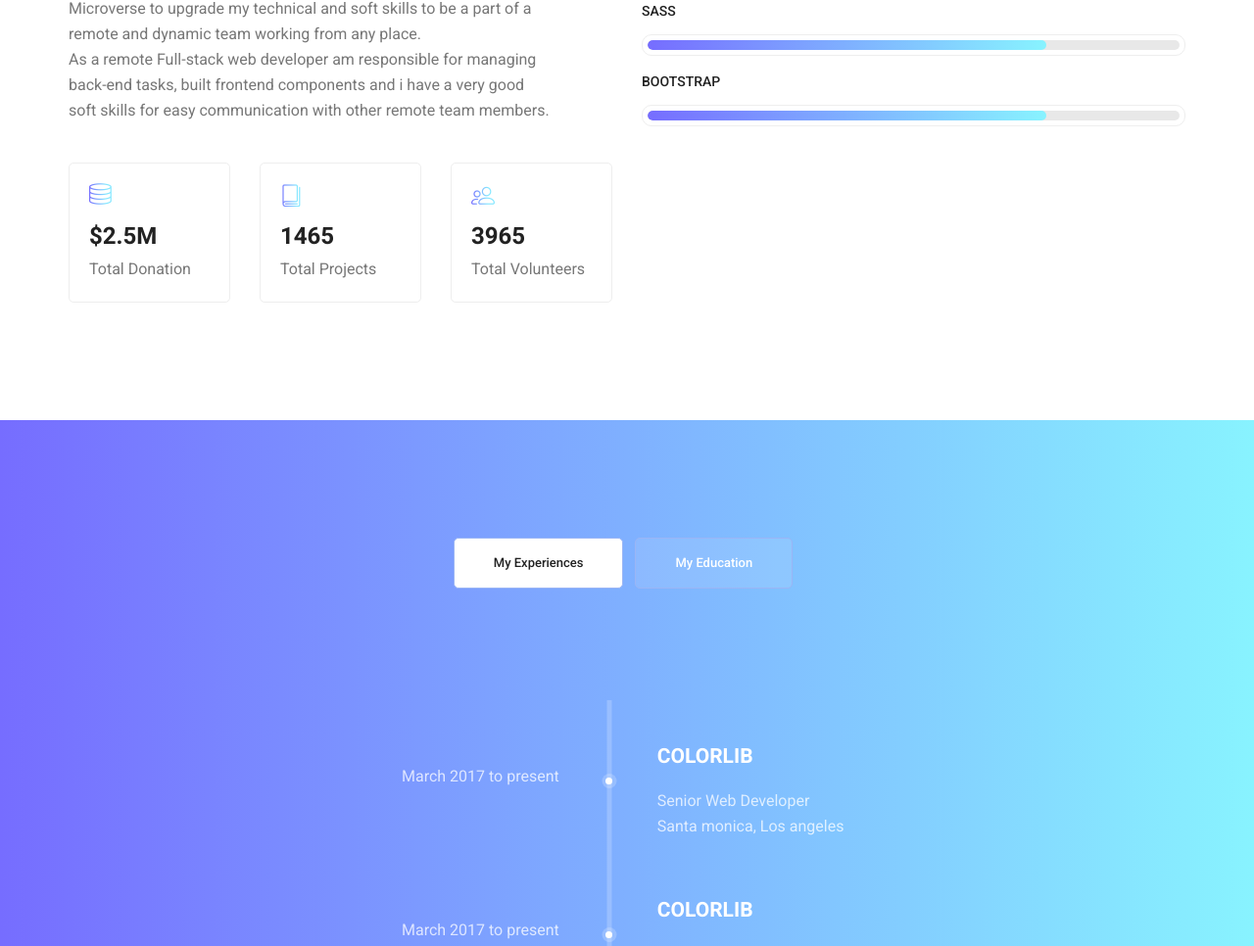
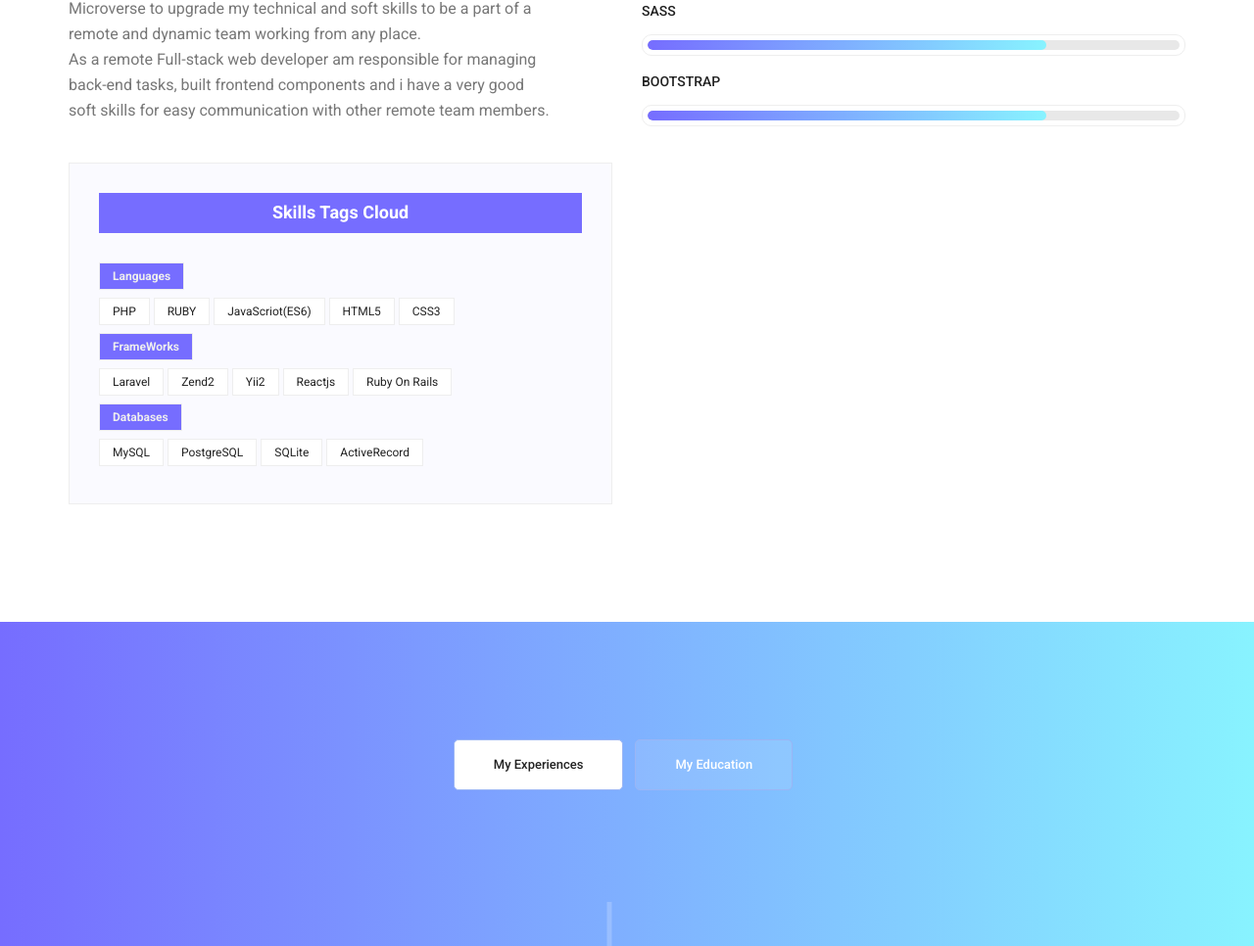
Before and after one commit to mohamednaser/my-personal-portfolio, a plain HTML site: page index.html in a window 1280 px wide. Shown: the part 1743-2709 px from the top of the page at 98% size. Drawn offline with Linux system fonts and the light colour scheme.

Commit message:
add skills tags cloud section

```diff
--- a/css/style.css
+++ b/css/style.css
@@ -926,6 +926,11 @@ button:focus {
   background-image: -ms-linear-gradient(0deg, #766dff 0%, #88f3ff 100%);
   color: #fff;
 }
+.main-tag {
+  background-color: #766dff !important;
+  color: #eeeeee !important;
+  font-weight: bold;
+}
 .blog_right_sidebar .br {
   width: 100%;
   height: 1px;
--- a/index.html
+++ b/index.html
@@ -224,29 +224,38 @@
                 soft skills for easy communication with other remote team
                 members.
               </p>
-              <div class="row">
-                <div class="col-md-4">
-                  <div class="wel_item">
-                    <i class="lnr lnr-database"></i>
-                    <h4>$2.5M</h4>
-                    <p>Total Donation</p>
-                  </div>
-                </div>
-                <div class="col-md-4">
-                  <div class="wel_item">
-                    <i class="lnr lnr-book"></i>
-                    <h4>1465</h4>
-                    <p>Total Projects</p>
-                  </div>
-                </div>
-                <div class="col-md-4">
-                  <div class="wel_item">
-                    <i class="lnr lnr-users"></i>
-                    <h4>3965</h4>
-                    <p>Total Volunteers</p>
-                  </div>
-                </div>
-              </div>
+            </div>
+            <div class="blog_right_sidebar">
+              <aside class="single-sidebar-widget tag_cloud_widget">
+                <h4 class="widget_title">Skills Tags Cloud</h4>
+                <ul class="list">
+                  <li>
+                    <a href="#" class="main-tag">Languages</a>
+                  </li>
+                  <br />
+                  <li><a href="#">PHP</a></li>
+                  <li><a href="#">RUBY</a></li>
+                  <li><a href="#">JavaScriot(ES6)</a></li>
+                  <li><a href="#">HTML5</a></li>
+                  <li><a href="#">CSS3</a></li>
+                  <br />
+                  <li><a href="#" class="main-tag">FrameWorks</a></li>
+                  <br />
+                  <li><a href="#">Laravel</a></li>
+                  <li><a href="#">Zend2</a></li>
+                  <li><a href="#">Yii2</a></li>
+                  <li><a href="#">Reactjs</a></li>
+                  <li><a href="#">Ruby On Rails</a></li>
+                  <br />
+                  <li><a href="#" class="main-tag">Databases</a></li>
+                  <br />
+				  <li><a href="#">MySQL</a></li>
+                  <li><a href="#">PostgreSQL</a></li>
+                  <li><a href="#">SQLite</a></li>
+                  <li><a href="#">ActiveRecord</a></li>
+
+                </ul>
+              </aside>
             </div>
           </div>
           <div class="col-lg-6">
```
